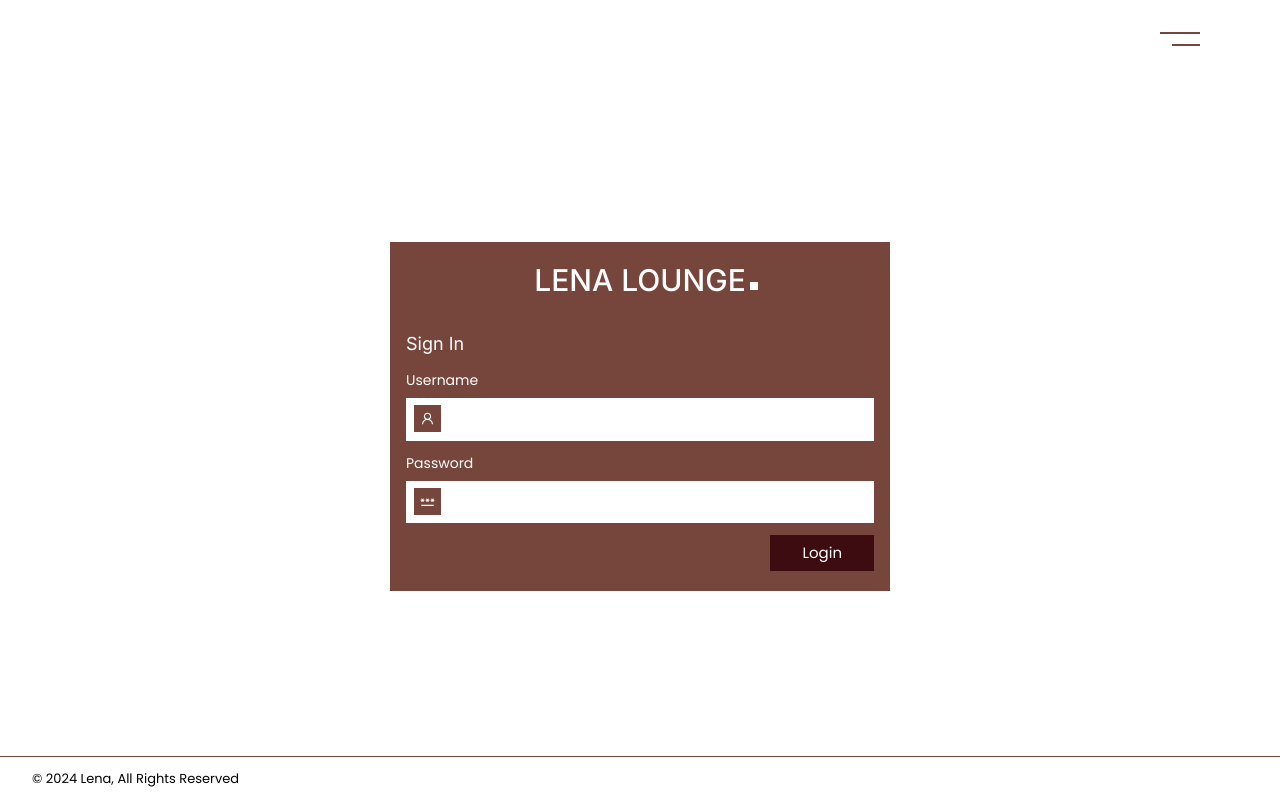
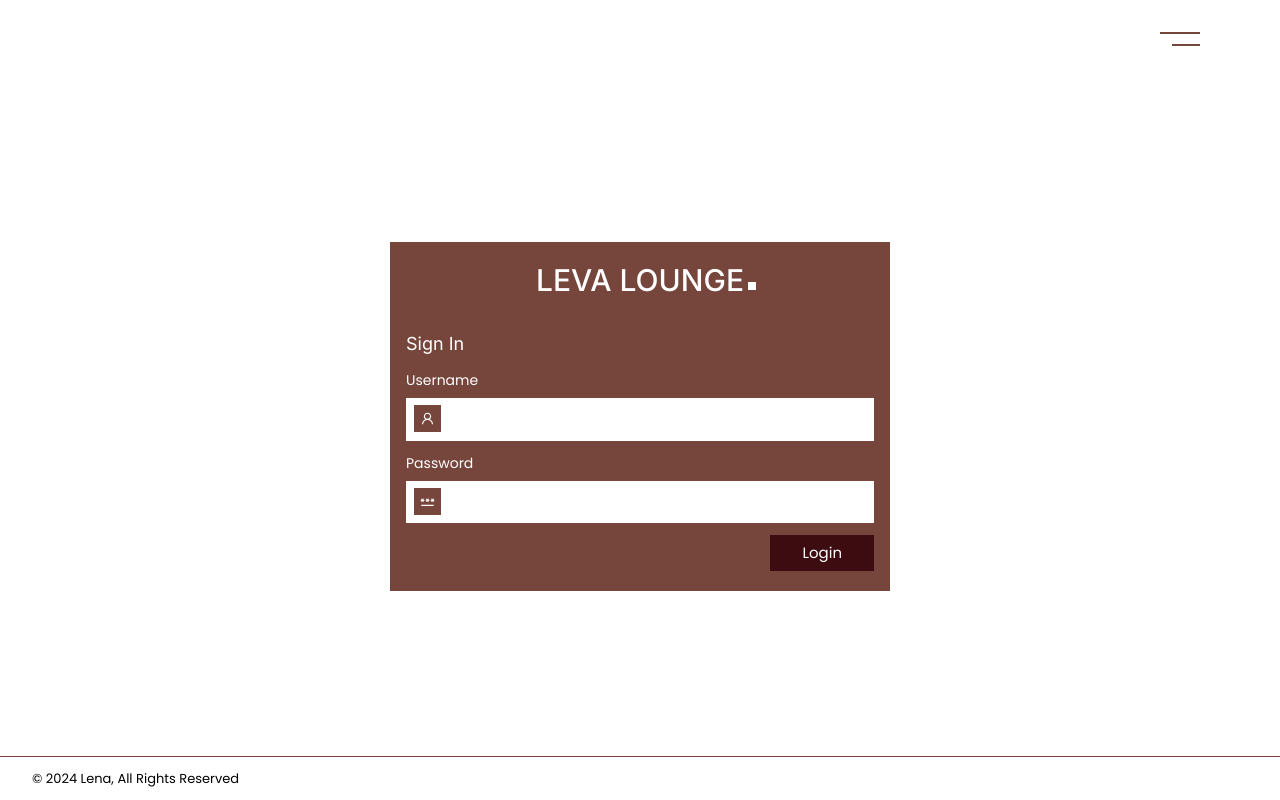
Before and after one commit to boogiedml/LenaLoungeEmenu, a React (Vite) app in the folder client/: page /signin in a window 1280 px wide. Built offline with nearby package versions, Linux system fonts and the light colour scheme; no server answers.

Commit message:
Update Signin.jsx

```diff
--- a/client/src/pages/Signin.jsx
+++ b/client/src/pages/Signin.jsx
@@ -61,7 +61,7 @@ const Signin = () => {
       <section className="w-full flex-grow container mx-auto px-5 md:px-0 lg:px-8 flex items-center justify-center">
         <div className="w-[100%] sm:w-[90%] md:w-[500px] bg-myBrown text-white py-5">
           <h1 className="relative w-fit mx-auto text-xl md:text-2xl lg:text-3xl font-[500] uppercase leading-[1.3] after:w-1 after:h-1 lg:after:w-2 lg:after:h-2 after:bg-white after:absolute after:bottom-2 after:-right-2 lg:after:-right-3">
-            LENA LOUNGE
+            LEVA LOUNGE
           </h1>
           <div className="mt-4 bg-myGold bg-opacity-40 p-4 pb-0">
             <h3 className="text-base lg:text-lg mb-3">Sign In</h3>
```
